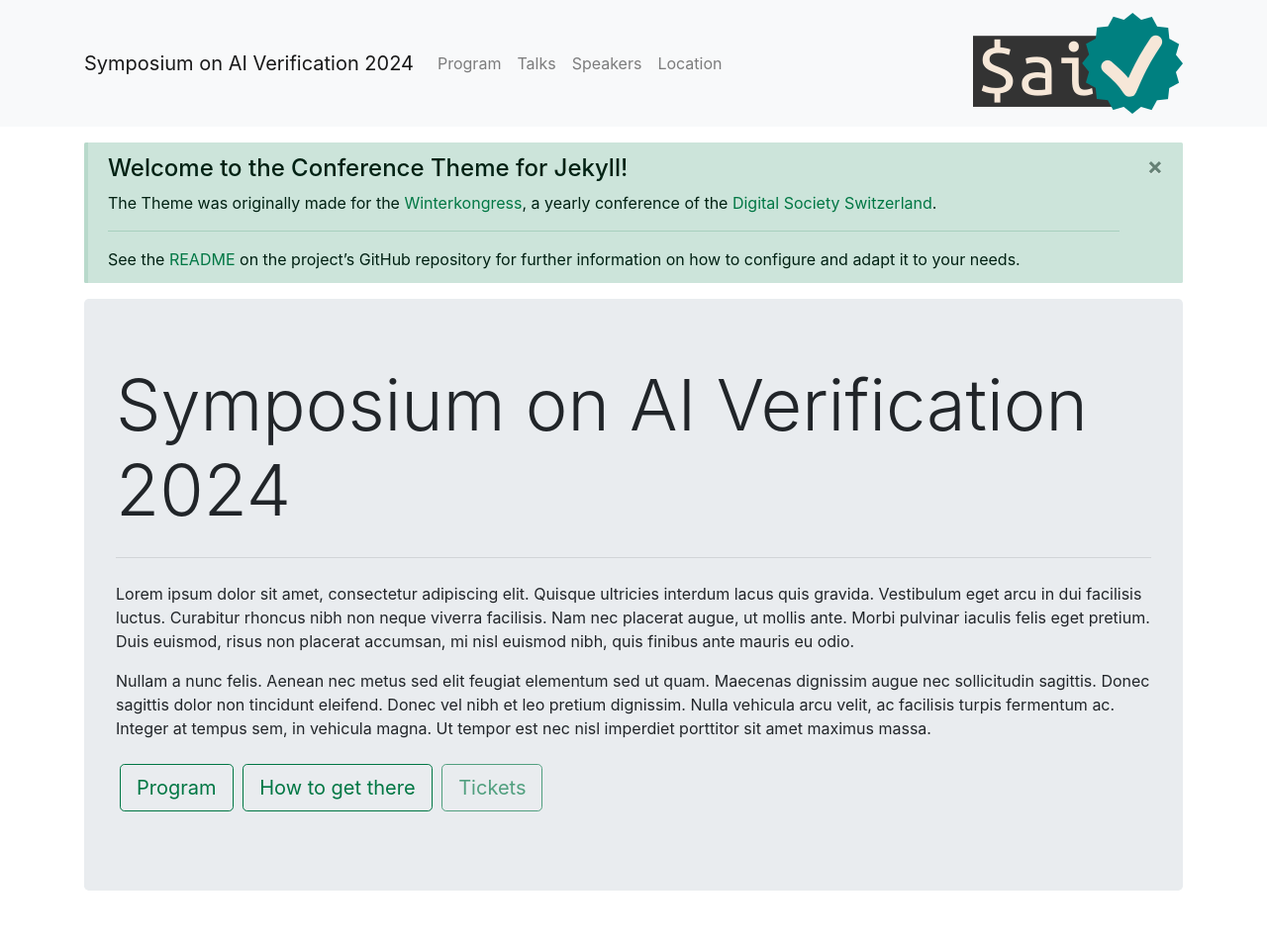
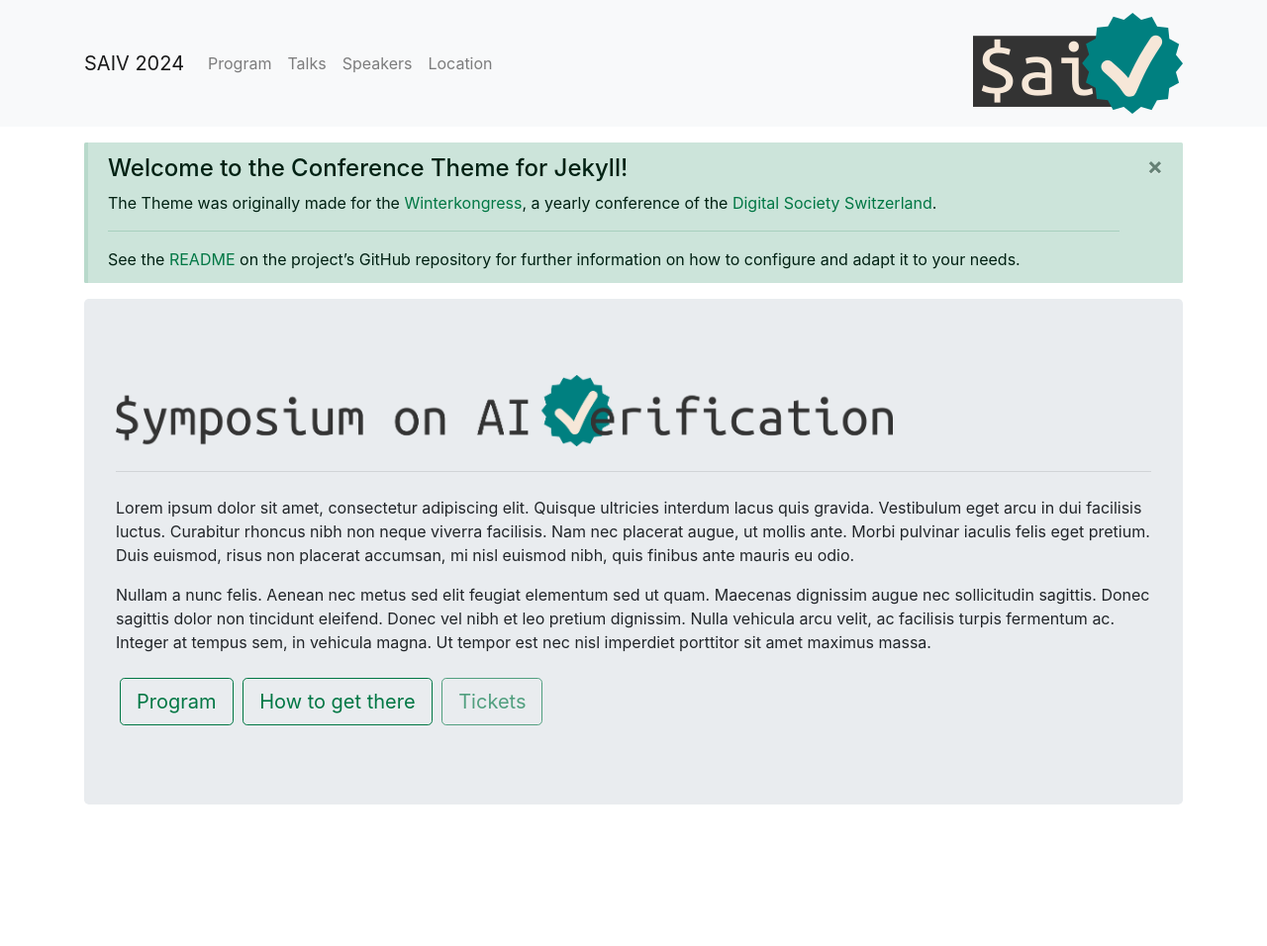
Before and after one commit to SAIV-conference/2025, a Jekyll site: the page built from index.md, in a window 1280 px wide. Shown: the whole page at 99% size. Built offline with Jekyll 4.4.1, drawn with Linux system fonts in a browser that asks for light colours; after the commit the page ends 900 px from its top, so only the background shows below that.

Commit message:
add logo

```diff
--- a/_config.yml
+++ b/_config.yml
@@ -1,4 +1,4 @@
-title: Symposium on AI Verification 2024
+title: SAIV 2024
 #preposition: at
 #description: >-
   #Conference of a random organization on January 1st in Zurich, Switzerland
@@ -65,7 +65,7 @@ conference:
   # Navigation bar
   navigation:
     logo:
-      name: Symposium on AI Verification #Digital Society Switzerland
+      #name: Symposium on AI Verification #Digital Society Switzerland
       img: 'logo_draft_small.png'
       #url: 'https://digitale-gesellschaft.ch/'
     links:
@@ -100,8 +100,8 @@ conference:
 
   # Main landing page
   main:
-    # logo:
-    #    img: 'logo_draft.png'
+    logo:
+        img: 'logo_draft_large.png'
     links:
       - name: Program
         relative_url: /program/
```
